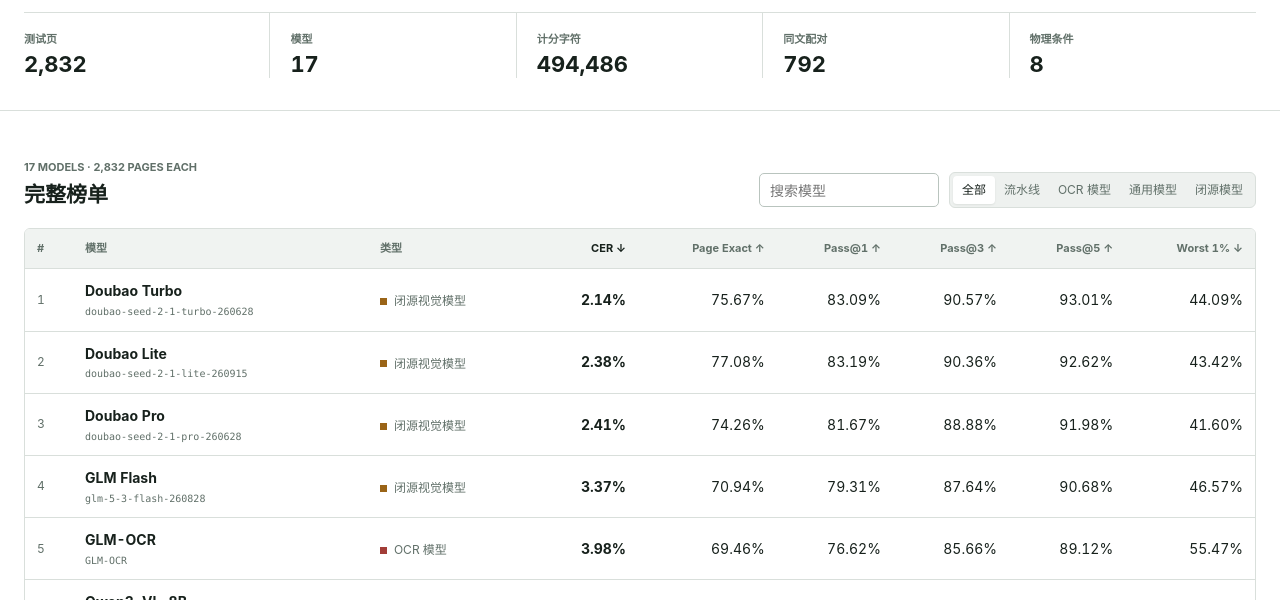
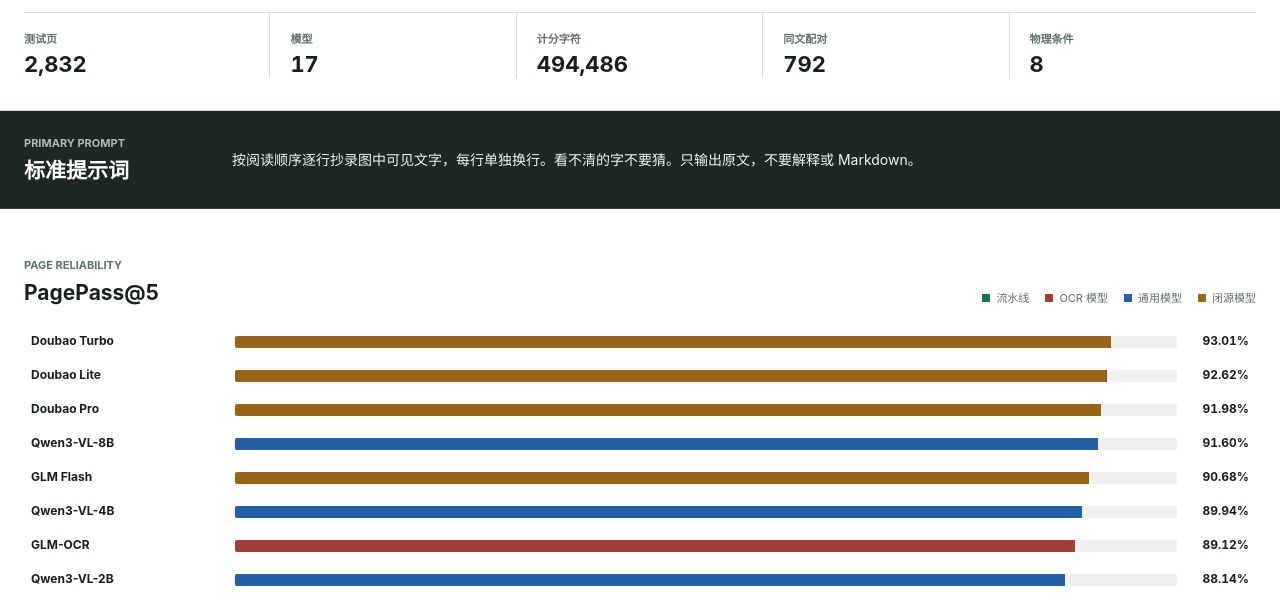
Before and after one commit to laoshan-song/cltw-leaderboard, a plain HTML site: page index.html in a window 1280 px wide. Shown: the part 191-791 px from the top of the page. Drawn offline with Linux system fonts and the light colour scheme.

Commit message:
Add page reliability chart and surface prompt

```diff
--- a/assets/app.js
+++ b/assets/app.js
@@ -143,6 +143,42 @@
       ["同文配对", integer(dataset.exact_content_pairs)],
       ["物理条件", integer(Object.keys(dataset.conditions).length)],
     ].forEach(([label, value]) => addStat(stats, label, value));
+  }
+
+  function renderReliabilityChart() {
+    const chart = $("#reliability-chart");
+    chart.innerHTML = "";
+    [...state.data.models]
+      .sort((left, right) => (
+        right.overall.metrics.pass5 - left.overall.metrics.pass5
+      ))
+      .forEach((model) => {
+        const row = document.createElement("a");
+        row.className = "reliability-row";
+        row.dataset.type = model.type;
+        row.href = modelUrl(model.id);
+        row.setAttribute(
+          "aria-label",
+          `${model.name} PagePass@5 ${percent(model.overall.metrics.pass5)}`,
+        );
+
+        const label = document.createElement("span");
+        label.className = "reliability-label";
+        label.textContent = model.name;
+
+        const track = document.createElement("span");
+        track.className = "reliability-track";
+        const fill = document.createElement("span");
+        fill.className = "reliability-fill";
+        fill.style.width = `${100 * model.overall.metrics.pass5}%`;
+        track.append(fill);
+
+        const value = document.createElement("span");
+        value.className = "reliability-value";
+        value.textContent = percent(model.overall.metrics.pass5);
+        row.append(label, track, value);
+        chart.append(row);
+      });
   }
 
   function renderConfiguration() {
@@ -326,6 +362,7 @@
       return;
     }
     renderSnapshot();
+    renderReliabilityChart();
     renderConfiguration();
     bindControls();
     renderLeaderboard();
--- a/assets/styles.css
+++ b/assets/styles.css
@@ -248,6 +248,38 @@
   font-weight: 700;
 }
 
+.prompt-overview {
+  padding: 24px 0;
+  background: #1e2823;
+  color: #edf5f0;
+  border-bottom: 1px solid #34423b;
+}
+
+.prompt-overview-inner {
+  display: grid;
+  grid-template-columns: 180px minmax(0, 1fr);
+  align-items: center;
+  gap: 28px;
+}
+
+.prompt-overview .eyebrow {
+  color: #aabbb2;
+}
+
+.prompt-overview h2 {
+  color: #ffffff;
+}
+
+.prompt-overview pre {
+  padding: 0;
+  background: transparent;
+  border-radius: 0;
+  color: #edf5f0;
+  font-family: var(--font);
+  font-size: 14px;
+  line-height: 1.65;
+}
+
 .section {
   padding: 48px 0;
   border-bottom: 1px solid var(--border);
@@ -267,6 +299,104 @@
 
 .compact-heading {
   margin-bottom: 14px;
+}
+
+.chart-section {
+  background: var(--surface);
+}
+
+.chart-legend {
+  display: flex;
+  gap: 16px;
+  color: var(--muted);
+  font-size: 11px;
+}
+
+.chart-legend span {
+  display: inline-flex;
+  align-items: center;
+  gap: 6px;
+}
+
+.chart-legend span::before {
+  content: "";
+  width: 8px;
+  height: 8px;
+  background: var(--green);
+}
+
+.chart-legend span[data-type="OCR model"]::before {
+  background: var(--red);
+}
+
+.chart-legend span[data-type="General model"]::before {
+  background: var(--blue);
+}
+
+.chart-legend span[data-type="Closed model"]::before {
+  background: var(--amber);
+}
+
+.reliability-chart {
+  display: grid;
+  gap: 4px;
+}
+
+.reliability-row {
+  display: grid;
+  grid-template-columns: 190px minmax(0, 1fr) 58px;
+  align-items: center;
+  gap: 14px;
+  min-height: 30px;
+  padding: 3px 7px;
+  color: var(--text);
+  border-radius: 4px;
+  text-decoration: none;
+}
+
+.reliability-row:hover {
+  background: var(--surface-alt);
+  color: var(--text);
+}
+
+.reliability-label {
+  overflow: hidden;
+  font-size: 12px;
+  font-weight: 650;
+  text-overflow: ellipsis;
+  white-space: nowrap;
+}
+
+.reliability-track {
+  height: 12px;
+  overflow: hidden;
+  background: var(--surface-alt);
+  border-radius: 2px;
+}
+
+.reliability-fill {
+  display: block;
+  height: 100%;
+  background: var(--green);
+}
+
+.reliability-row[data-type="OCR model"] .reliability-fill {
+  background: var(--red);
+}
+
+.reliability-row[data-type="General model"] .reliability-fill {
+  background: var(--blue);
+}
+
+.reliability-row[data-type="Closed model"] .reliability-fill {
+  background: var(--amber);
+}
+
+.reliability-value {
+  text-align: right;
+  font-size: 12px;
+  font-variant-numeric: tabular-nums;
+  font-weight: 700;
 }
 
 .controls {
@@ -464,15 +594,19 @@
 .config-grid article {
   min-width: 0;
   padding: 24px;
-  border-right: 1px solid var(--border);
   border-bottom: 1px solid var(--border);
 }
 
-.config-grid article:nth-child(2n) {
+.config-grid article:first-child {
+  border-right: 1px solid var(--border);
+}
+
+.config-grid article:nth-child(2) {
   border-right: 0;
 }
 
-.config-grid article:nth-last-child(-n + 2) {
+.config-grid .prompt-exceptions-panel {
+  grid-column: 1 / -1;
   border-bottom: 0;
 }
 
@@ -661,6 +795,11 @@
     flex-direction: column;
   }
 
+  .prompt-overview-inner {
+    grid-template-columns: 1fr;
+    gap: 12px;
+  }
+
   .controls {
     width: 100%;
     justify-content: flex-start;
@@ -729,6 +868,26 @@
     padding: 36px 0;
   }
 
+  .prompt-overview {
+    padding: 22px 0;
+  }
+
+  .chart-legend {
+    flex-wrap: wrap;
+    gap: 8px 14px;
+  }
+
+  .reliability-row {
+    grid-template-columns: 112px minmax(100px, 1fr) 52px;
+    gap: 9px;
+    padding-left: 0;
+    padding-right: 0;
+  }
+
+  .reliability-label {
+    font-size: 11px;
+  }
+
   .controls,
   .segments {
     width: 100%;
--- a/index.html
+++ b/index.html
@@ -33,6 +33,34 @@
           <span class="status">Complete</span>
         </div>
         <dl class="snapshot-stats" id="snapshot-stats"></dl>
+      </div>
+    </section>
+
+    <section class="prompt-overview" aria-labelledby="primary-prompt-title">
+      <div class="section-inner prompt-overview-inner">
+        <div>
+          <p class="eyebrow">PRIMARY PROMPT</p>
+          <h2 id="primary-prompt-title">标准提示词</h2>
+        </div>
+        <pre id="primary-prompt"></pre>
+      </div>
+    </section>
+
+    <section class="section chart-section" aria-labelledby="chart-title">
+      <div class="section-inner">
+        <div class="section-heading">
+          <div>
+            <p class="eyebrow">PAGE RELIABILITY</p>
+            <h2 id="chart-title">PagePass@5</h2>
+          </div>
+          <div class="chart-legend" aria-label="模型类型图例">
+            <span data-type="OCR pipeline">流水线</span>
+            <span data-type="OCR model">OCR 模型</span>
+            <span data-type="General model">通用模型</span>
+            <span data-type="Closed model">闭源模型</span>
+          </div>
+        </div>
+        <div class="reliability-chart" id="reliability-chart"></div>
       </div>
     </section>
 
@@ -97,11 +125,7 @@
             <h3>评分协议</h3>
             <dl id="scoring-config" class="definition-list"></dl>
           </article>
-          <article class="prompt-panel">
-            <h3>标准提示词</h3>
-            <pre id="primary-prompt"></pre>
-          </article>
-          <article>
+          <article class="prompt-exceptions-panel">
             <h3>原生提示词例外</h3>
             <div class="compact-table-shell">
               <table class="compact-table">
```
